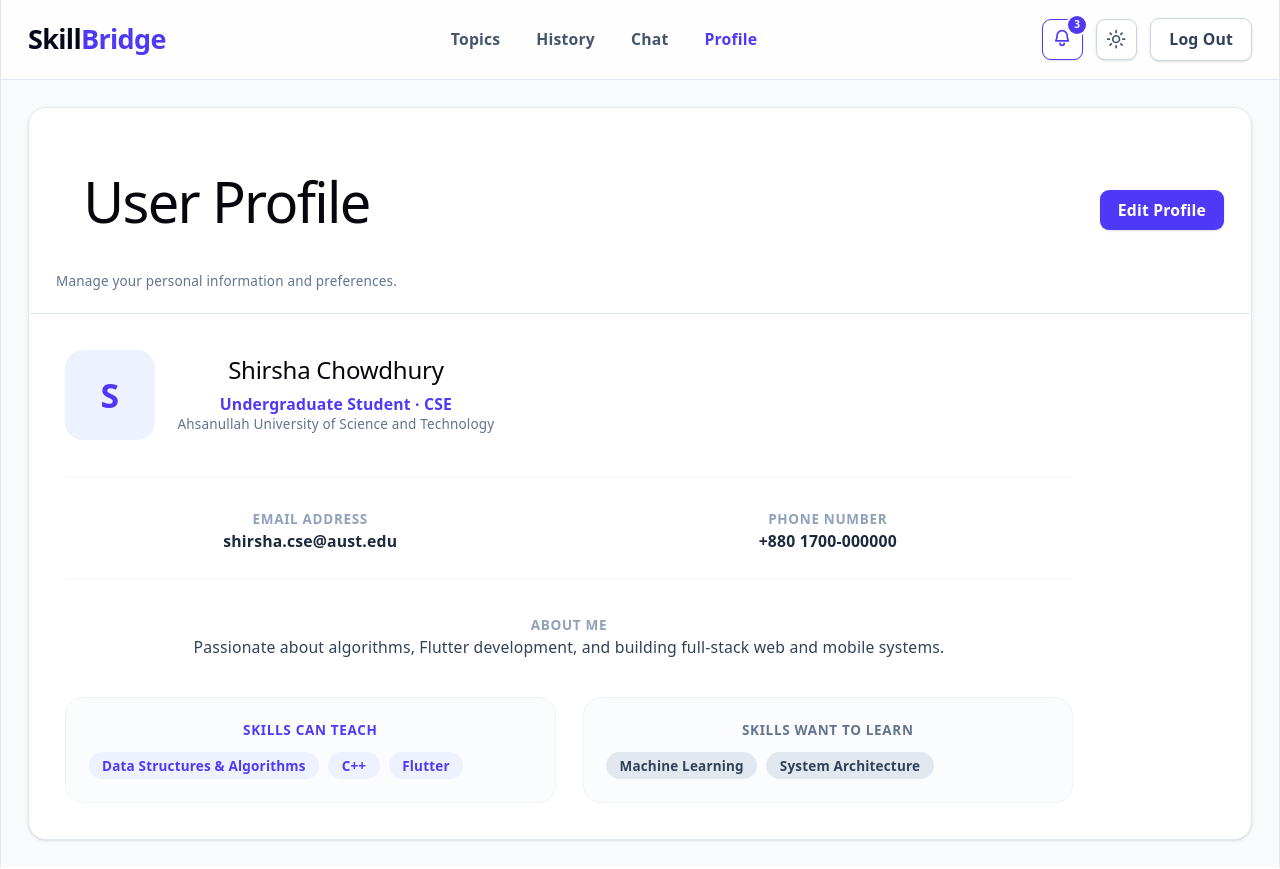
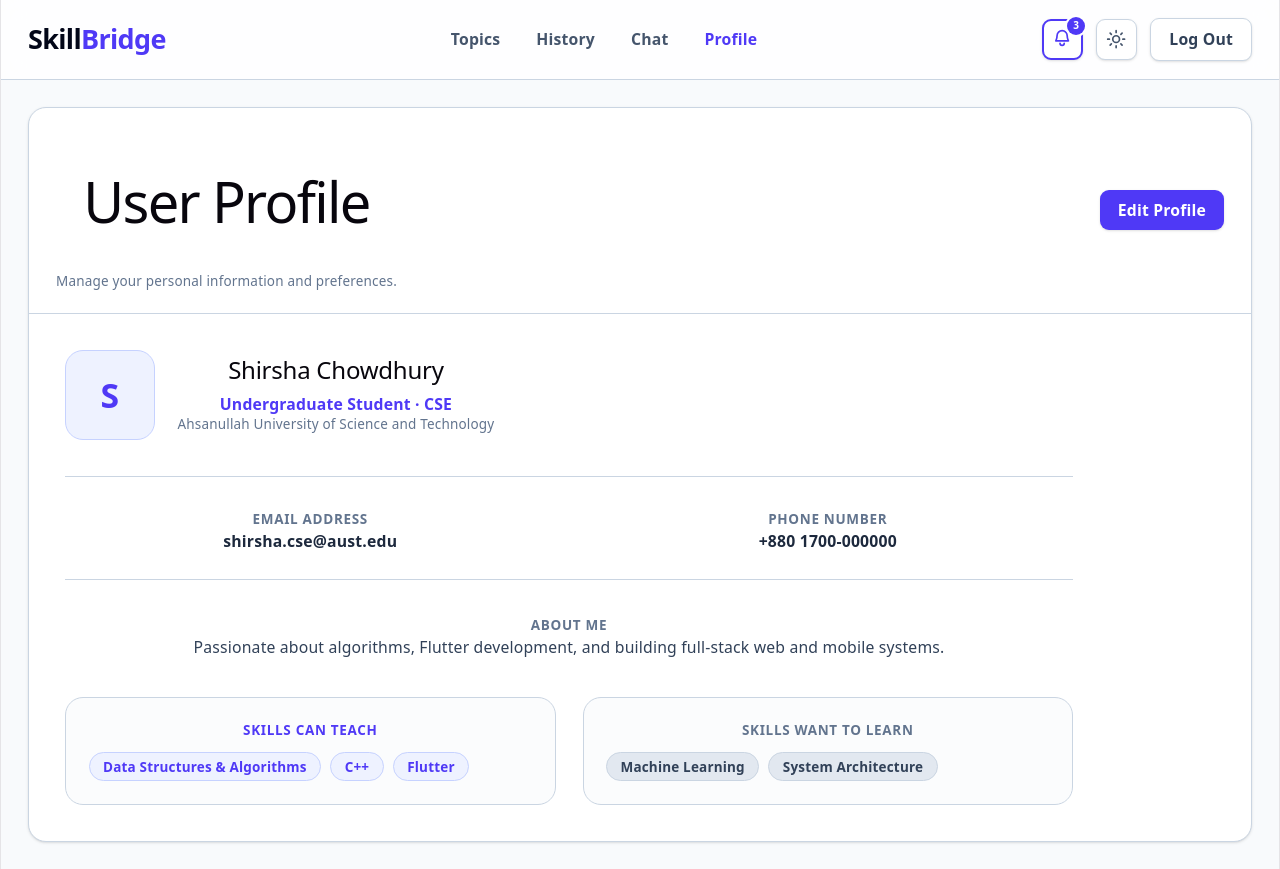
Before and after one commit to adityasaha03/skillbridge, a React (Vite) app in the folder client/: page /profile in a window 1280 px wide. Built offline with nearby package versions, Linux system fonts and the light colour scheme.

Commit message:
gave the border a darker shade

```diff
--- a/client/src/pages/Profile.jsx
+++ b/client/src/pages/Profile.jsx
@@ -81,7 +81,7 @@ const Profile = () => {
           NAVBAR
       ====================================== */}
 
-      <header className="sticky top-0 z-50 border-b border-slate-200 bg-white/80 backdrop-blur-md">
+      <header className="sticky top-0 z-50 border-b border-slate-300 bg-white/80 backdrop-blur-md">
         <div className="mx-auto flex max-w-7xl items-center justify-between px-6 py-4">
           {/* Logo */}
 
@@ -131,7 +131,7 @@ const Profile = () => {
             <Link
               to="/notifications"
               aria-label="Notifications"
-              className="relative flex h-9 w-9 items-center justify-center rounded-lg border border-indigo-600 bg-white text-indigo-600 shadow-sm transition hover:bg-indigo-50 active:scale-95"
+              className="relative flex h-9 w-9 items-center justify-center rounded-lg border-2 border-indigo-600 bg-white text-indigo-600 shadow-sm transition hover:bg-indigo-50 active:scale-95"
             >
               <svg className="h-4.5 w-4.5" viewBox="0 0 24 24" fill="none" stroke="currentColor" strokeWidth={2}>
                 <path strokeLinecap="round" strokeLinejoin="round" d="M6 8a6 6 0 0 1 12 0c0 3.5 1 5 1.5 6H4.5C5 13 6 11.5 6 8Z" />
@@ -170,10 +170,10 @@ const Profile = () => {
       ====================================== */}
 
       <main className="mx-auto flex w-full max-w-7xl flex-1 gap-0 overflow-hidden px-0 py-0 sm:px-6 sm:py-6">
-        <div className="flex w-full flex-col overflow-hidden rounded-none border-0 border-slate-200 bg-white shadow-none sm:rounded-2xl sm:border sm:shadow-sm">
+        <div className="flex w-full flex-col overflow-hidden rounded-none border-0 border-slate-300 bg-white shadow-none sm:rounded-2xl sm:border sm:shadow-sm">
 
           {/* Card Header */}
-          <div className="flex items-center justify-between border-b border-slate-200 px-6 py-5">
+          <div className="flex items-center justify-between border-b border-slate-300 px-6 py-5">
             <div>
               <h1 className="text-xl font-bold text-slate-950">User Profile</h1>
               <p className="text-xs text-slate-500">Manage your personal information and preferences.</p>
@@ -277,7 +277,7 @@ const Profile = () => {
                   <label className="block text-xs font-semibold uppercase tracking-wider text-slate-600">Skills Can Teach</label>
                   <div className="mt-2 flex flex-wrap gap-2">
                     {formData.skillsToTeach.map((skill, index) => (
-                      <span key={index} className="inline-flex items-center gap-1 rounded-full bg-indigo-50 px-3 py-1 text-xs font-semibold text-indigo-600">
+                      <span key={index} className="inline-flex items-center gap-1 rounded-full border border-indigo-200 bg-indigo-50 px-3 py-1 text-xs font-semibold text-indigo-600">
                         {skill}
                         <button type="button" onClick={() => removeSkill("teach", index)} className="hover:text-indigo-900">×</button>
                       </span>
@@ -294,7 +294,7 @@ const Profile = () => {
                     <button
                       type="button"
                       onClick={() => addSkill("teach")}
-                      className="rounded-full bg-slate-100 px-3 py-1.5 text-xs font-semibold text-slate-700 hover:bg-slate-200"
+                      className="rounded-full border border-slate-300 bg-slate-100 px-3 py-1.5 text-xs font-semibold text-slate-700 hover:bg-slate-200"
                     >
                       Add
                     </button>
@@ -306,7 +306,7 @@ const Profile = () => {
                   <label className="block text-xs font-semibold uppercase tracking-wider text-slate-600">Skills Want to Learn</label>
                   <div className="mt-2 flex flex-wrap gap-2">
                     {formData.skillsToLearn.map((skill, index) => (
-                      <span key={index} className="inline-flex items-center gap-1 rounded-full bg-slate-100 px-3 py-1 text-xs font-semibold text-slate-700">
+                      <span key={index} className="inline-flex items-center gap-1 rounded-full border border-slate-300 bg-slate-100 px-3 py-1 text-xs font-semibold text-slate-700">
                         {skill}
                         <button type="button" onClick={() => removeSkill("learn", index)} className="hover:text-slate-900">×</button>
                       </span>
@@ -323,7 +323,7 @@ const Profile = () => {
                     <button
                       type="button"
                       onClick={() => addSkill("learn")}
-                      className="rounded-full bg-slate-100 px-3 py-1.5 text-xs font-semibold text-slate-700 hover:bg-slate-200"
+                      className="rounded-full border border-slate-300 bg-slate-100 px-3 py-1.5 text-xs font-semibold text-slate-700 hover:bg-slate-200"
                     >
                       Add
                     </button>
@@ -352,7 +352,7 @@ const Profile = () => {
               <div className="space-y-8 max-w-4xl">
                 {/* Header Profile Info */}
                 <div className="flex flex-col items-start gap-5 sm:flex-row sm:items-center">
-                  <div className="flex h-20 w-20 shrink-0 items-center justify-center rounded-2xl bg-indigo-50 text-3xl font-bold text-indigo-600">
+                  <div className="flex h-20 w-20 shrink-0 items-center justify-center rounded-2xl border border-indigo-200 bg-indigo-50 text-3xl font-bold text-indigo-600">
                     {profile.avatar}
                   </div>
                   <div>
@@ -363,41 +363,41 @@ const Profile = () => {
                 </div>
 
                 {/* Details Grid */}
-                <div className="grid grid-cols-1 gap-6 border-y border-slate-100 py-6 sm:grid-cols-2">
+                <div className="grid grid-cols-1 gap-6 border-y border-slate-300 py-6 sm:grid-cols-2">
                   <div>
-                    <span className="text-xs font-semibold uppercase tracking-wider text-slate-400">Email Address</span>
+                    <span className="text-xs font-semibold uppercase tracking-wider text-slate-500">Email Address</span>
                     <p className="mt-1 text-sm font-semibold text-slate-800">{profile.email}</p>
                   </div>
                   <div>
-                    <span className="text-xs font-semibold uppercase tracking-wider text-slate-400">Phone Number</span>
+                    <span className="text-xs font-semibold uppercase tracking-wider text-slate-500">Phone Number</span>
                     <p className="mt-1 text-sm font-semibold text-slate-800">{profile.phone}</p>
                   </div>
                 </div>
 
                 {/* Bio Section */}
                 <div>
-                  <h3 className="text-xs font-semibold uppercase tracking-wider text-slate-400">About Me</h3>
+                  <h3 className="text-xs font-semibold uppercase tracking-wider text-slate-500">About Me</h3>
                   <p className="mt-2 text-sm leading-6 text-slate-700">{profile.bio}</p>
                 </div>
 
                 {/* Skills Sections */}
                 <div className="grid grid-cols-1 gap-6 sm:grid-cols-2">
-                  <div className="rounded-2xl border border-slate-100 bg-slate-50/60 p-5">
+                  <div className="rounded-2xl border border-slate-300 bg-slate-50/60 p-5">
                     <h3 className="text-xs font-semibold uppercase tracking-wider text-indigo-600">Skills Can Teach</h3>
                     <div className="mt-3 flex flex-wrap gap-2">
                       {profile.skillsToTeach.map((skill, index) => (
-                        <span key={index} className="rounded-full bg-indigo-50 px-3 py-1 text-xs font-semibold text-indigo-600">
+                        <span key={index} className="rounded-full border border-indigo-200 bg-indigo-50 px-3 py-1 text-xs font-semibold text-indigo-600">
                           {skill}
                         </span>
                       ))}
                     </div>
                   </div>
 
-                  <div className="rounded-2xl border border-slate-100 bg-slate-50/60 p-5">
+                  <div className="rounded-2xl border border-slate-300 bg-slate-50/60 p-5">
                     <h3 className="text-xs font-semibold uppercase tracking-wider text-slate-500">Skills Want to Learn</h3>
                     <div className="mt-3 flex flex-wrap gap-2">
                       {profile.skillsToLearn.map((skill, index) => (
-                        <span key={index} className="rounded-full bg-slate-200 px-3 py-1 text-xs font-semibold text-slate-700">
+                        <span key={index} className="rounded-full border border-slate-300 bg-slate-200 px-3 py-1 text-xs font-semibold text-slate-700">
                           {skill}
                         </span>
                       ))}
```
